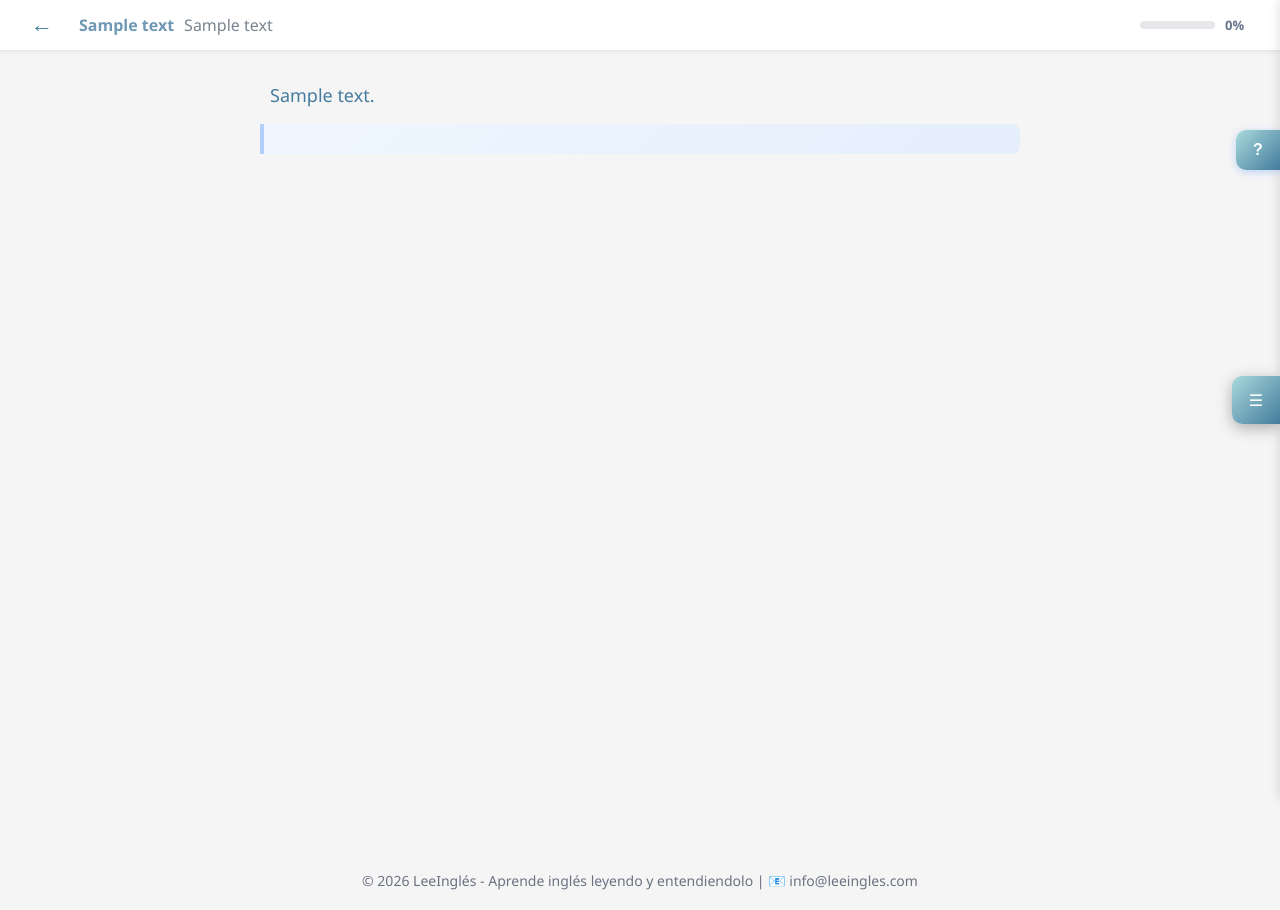
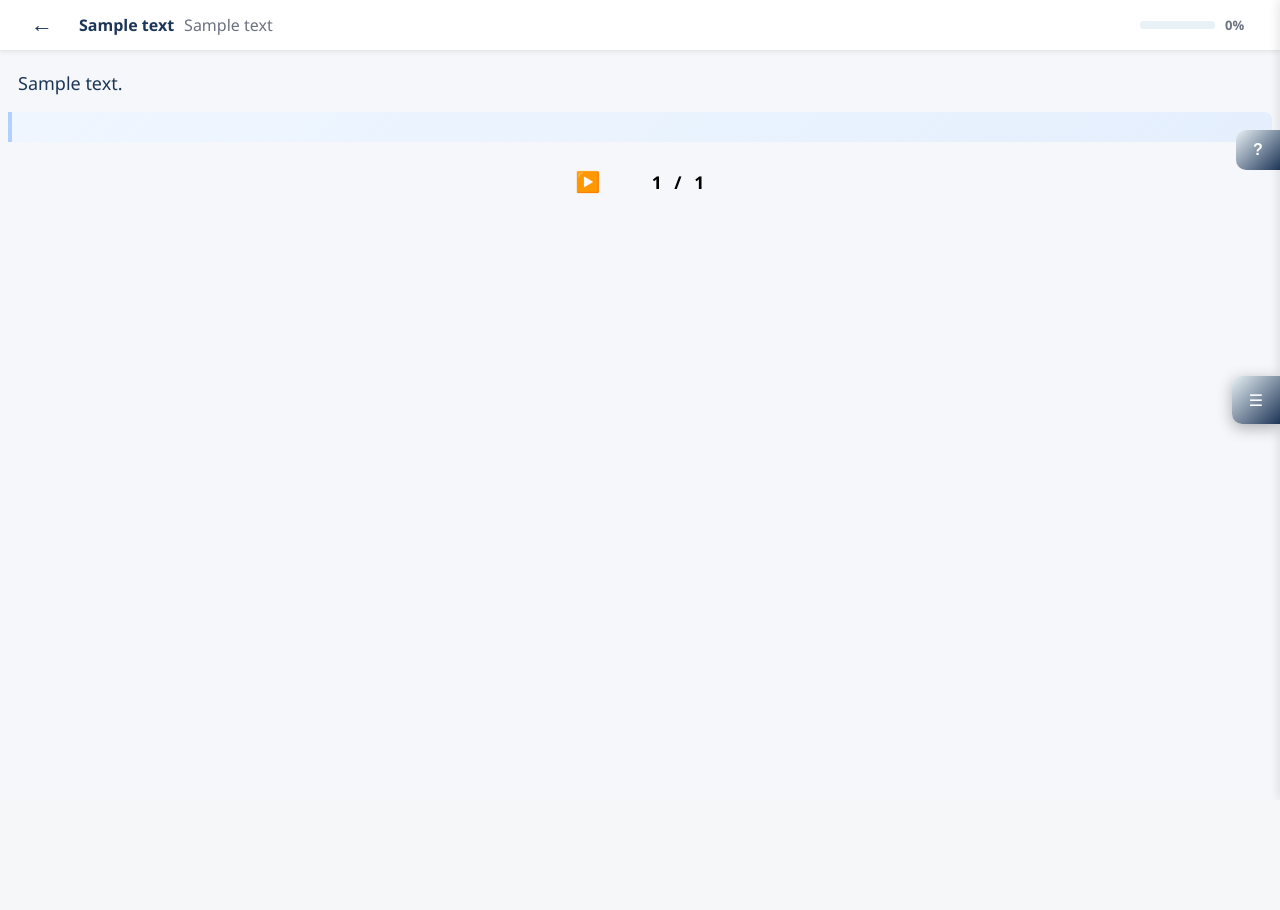
Before and after one commit to LuzDaw/leeingles, a PHP site: page /?public_text_id=1 in a window 1280 px wide. After the commit the page ends 796 px from the top, so only its background shows below. Run offline with PHP 8.4, Linux system fonts and the light colour scheme; a user stored in the database is signed in; data comes from the database, SQL or seed files in the repository; tables that the repository leaves empty hold one stand-in row (values such as "Sample post"); some libraries are stand-ins or nearby versions; some web fonts are replaced.

Commit message:
26/1 lectura 7

```diff
--- a/css/common-styles.css
+++ b/css/common-styles.css
@@ -96,7 +96,7 @@
 /* Palabras clickeables */
 .clickable-word {
         cursor: pointer;
-    color: #457B9D;
+    color: var(--success-color);
     border-radius: var(--border-radius-sm);
     transition: all 0.2s ease;
     font-weight: 500;
--- a/css/mobile-ready.css
+++ b/css/mobile-ready.css
@@ -63,13 +63,7 @@ button, .submenu-button {
     max-width: 90vw;
 }
 
-/* Controles de paginación móvil */
-#pagination-controls {
-    padding: var(--spacing-md);
-    background: rgba(255, 255, 255, 0.9);
-    border-radius: 12px;
-    box-shadow: 0 2px 10px rgba(0, 0, 0, 0.1);
-}
+
 
 /* Media queries para diferentes tamaños */
 @media (max-width: 480px) {
--- a/css/modern-styles.css
+++ b/css/modern-styles.css
@@ -98,18 +98,7 @@
 }
 
 
-/* Paginación moderna */
-#pagination-controls {
-    display: flex;
-    align-items: center;
-    justify-content: center;
-    gap: 1rem;
-    margin: 2rem 0;
-    padding: 1rem;
-    background: var(--bg-primary);
-    border-radius: var(--radius-lg);
-    box-shadow: var(--shadow-sm);
-}
+
 
 #pagination-controls button {
     background: var(--primary-color);
--- a/css/text-styles.css
+++ b/css/text-styles.css
@@ -1,8 +1,3 @@
-#pagination-controls {
-    margin-top: 20px;
-    text-align: center;
-}
-
 /* Botones de paginación (Estilos base en common-styles.css) */
 
 .page-info {
--- a/includes/footer.php
+++ b/includes/footer.php
@@ -5,7 +5,7 @@ $is_reading_mode = isset($_GET['text_id']) || isset($_GET['public_text_id']);
 
 <?php if (!$is_reading_mode): ?>
   <!-- Footer Completo (Oculto en modo lectura) -->
-  <footer class="footer">
+<footer class="footer <?php echo (isset($_GET['text_id']) || isset($_GET['public_text_id'])) ? 'hidden' : ''; ?>">
     <div class="footer-container">
       <div class="footer-section">
         <h3>🌟LeeInglés</h3>
@@ -42,8 +42,8 @@ $is_reading_mode = isset($_GET['text_id']) || isset($_GET['public_text_id']);
   </footer>
 <?php endif; ?>
 
-<!-- Footer simple (Siempre visible) -->
-<footer class="footer-main">
+<!-- Footer simple (Oculto en modo lectura) -->
+<footer class="footer-main <?php echo $is_reading_mode ? 'hidden' : ''; ?>">
   <p>
     © <span id="year-footer"></span> LeeInglés - Aprende inglés leyendo y entendiendolo | 📧 info@leeingles.com
   </p>
--- a/lectura/css/explain-sidebar.css
+++ b/lectura/css/explain-sidebar.css
@@ -3,7 +3,7 @@
 
 body {
     font-family: 'Segoe UI', Tahoma, Geneva, Verdana, sans-serif;
-    background-color: #f5f5f5;
+    background-color: var(--background-color);
     overflow-x: hidden;
 }
 
@@ -12,8 +12,8 @@ body {
     position: fixed;
     top: 130px; /* Posicionar arriba de todo */
     right: 0; /* Pegado al lado derecho */
-    background: linear-gradient(135deg, #A8DADC 0%, #457B9D 100%);
-    color: white;
+    background: linear-gradient(135deg, var(--success-light) 0%, var(--success-color) 100%);
+    color: #ffffff;
     border: none;
     padding: 8px 12px;
     border-radius: 10px 0 0 10px; /* Bordes redondeados solo en el lado izquierdo */
@@ -25,7 +25,7 @@ body {
     gap: 0; /* Sin gap ya que solo hay un icono */
     font-size: 16px; /* Icono más grande */
     transition: all 0.3s ease;
-    box-shadow: 0 2px 8px rgba(59, 130, 246, 0.3);
+    box-shadow: 0 2px 8px var(--shadow-md);
     z-index: 1000;
     opacity: 0;
     visibility: hidden;
@@ -248,12 +248,12 @@ body {
 
 
 .play-btn {
-    background: #3B82F6;
-    color: white;
+    background: var(--secondary-color);
+    color: #ffffff;
 }
 
 .play-btn:hover {
-    background: #60A5FA;
+    background: var(--primary-color);
 }
 
 /* Sidebar de explicaciones */
--- a/lectura/css/floating-menu.css
+++ b/lectura/css/floating-menu.css
@@ -25,9 +25,9 @@
     margin-bottom: 10px;
 }
 
-#submenu .submenu-button.fullscreen { background: #457B9D; color: white; }
-#submenu .submenu-button.print { background: #A8DADC; color: #1B263B; }
-#submenu .submenu-button.repeat { background: rgba(255, 165, 0, 0.8); color: #1B263B; }
+#submenu .submenu-button.fullscreen { background: var(--success-color); color: #ffffff; }
+#submenu .submenu-button.print { background: var(--success-light); color: var(--text-color); }
+#submenu .submenu-button.repeat { background: rgba(255, 165, 0, 0.8); color: var(--text-color); }
 
 #submenu .submenu-button {
     width: 100%;
@@ -42,9 +42,9 @@
     width: 50px;
     height: 50px;
     border-radius: 10px 0 0 10px; /* Cambiar a bordes redondeados solo en el lado izquierdo */
-    background: linear-gradient(135deg, #A8DADC 0%, #457B9D 100%);
+    background: linear-gradient(135deg, var(--success-light) 0%, var(--success-color) 100%);
     border: none;
-    color: white;
+    color: #ffffff;
     font-size: 18px;
     cursor: pointer;
     box-shadow: 0 4px 15px rgba(0, 0, 0, 0.3);
@@ -61,9 +61,9 @@
     width: 60px;
     height: 60px;
     border-radius: 50%;
-    background: linear-gradient(135deg, #457B9D 0%, #1D3557 100%);
+    background: linear-gradient(135deg, var(--success-color) 0%, var(--primary-color) 100%);
     border: none;
-    color: white;
+    color: #ffffff;
     font-size: 24px;
     cursor: pointer;
     box-shadow: 0 4px 15px rgba(0, 0, 0, 0.3);
@@ -108,23 +108,23 @@
 }
 
 .submenu-button.translations {
-    background: #3B82F6;
-    color: white;
+    background: var(--secondary-color);
+    color: #ffffff;
 }
 
 .submenu-button.fullscreen {
     background: #06B6D4;
-    color: white;
+    color: #ffffff;
 }
 
 .submenu-button.print {
     background: #8B5CF6;
-    color: white;
+    color: #ffffff;
 }
 
 .submenu-button.repeat, .submenu-button.double-read {
     background: #F59E0B;
-    color: white;
+    color: #ffffff;
     transition: all 0.3s ease;
 }
 
@@ -163,9 +163,9 @@
     width: 60px;
     height: 60px;
     border-radius: 50%;
-    background: linear-gradient(135deg, #A8DADC 0%, #457B9D 100%);
+    background: linear-gradient(135deg, var(--success-light) 0%, var(--success-color) 100%);
     border: none;
-    color: white;
+    color: #ffffff;
     font-size: 24px;
     cursor: pointer;
     box-shadow: 0 4px 15px rgba(0, 0, 0, 0.3);
--- a/lectura/css/reading-styles.css
+++ b/lectura/css/reading-styles.css
@@ -27,7 +27,7 @@
     border: none;
     font-size: 22px;
     cursor: pointer;
-    color: #457B9D;
+    color: var(--success-color);
     padding: 4px 8px;
     border-radius: 50%;
     transition: background 0.2s;
@@ -53,14 +53,14 @@
    font-size: 1rem;
     font-weight: 600;
     margin: 0;
-    color: #457b9dc7;
+    color: var(--success-color);
 }
 
 .titulo-lectura-traduccion {
    font-size: 1rem;
     font-weight: 400;
     margin: 0;
-    color: #2c3e50a3;
+    color: var(--text-muted);
 }
 
 .progreso-lectura {
@@ -102,15 +102,18 @@
 }
 
 #pages-container {
-    padding: 20px;
-    max-width: 800px;
+    padding: 8px;
+}
+
+/* #pages-container {
+    padding: 20px 20px 60px 20px; /* Espacio para los controles fijos */
+    /* max-width: 800px;
     margin: 0 auto;
-    height: 100vh; /* Ocupar toda la altura */
+    min-height: 100vh;
     display: flex;
     flex-direction: column;
     box-sizing: border-box;
-    overflow: hidden; /* Evitar scroll externo */
-}
+} */
 
 /* Estructura para paginación dinámica */
 .dynamic-pagination #dynamic-content-viewport {
@@ -123,7 +126,7 @@
 }
 
 .paragraph-wrapper {
-    margin-bottom: 1.5rem;
+    /* margin-bottom: 1.5rem; */
     page-break-inside: avoid;
     break-inside: avoid;
 }
@@ -144,37 +147,33 @@
 }
 
 #pagination-controls {
-    margin-top: auto;
-    padding: 10px 0;
-    text-align: center;
-    border-top: 1px solid #f1f5f9;
-    display: flex;
+
     justify-content: center;
     align-items: center;
-    gap: 15px;
-    background: white;
-    width: 100%;
+    gap: 20px;
+    background: none;
+
 }
 
 .pagination-btn, .play-btn {
-    background: #457B9D;
-    color: white;
-    border: none;
-    padding: 8px 16px;
-    border-radius: 6px;
+    background: none !important;
+    color: var(--success-color) !important;
+    border: none !important;
+    padding: 0 !important;
+    margin: 0 !important;
     cursor: pointer;
     font-weight: 600;
-    transition: all 0.2s;
     display: flex;
     align-items: center;
     justify-content: center;
-    min-width: 44px;
-    height: 40px;
+    min-width: 30px;
+    height: 30px;
+    font-size: 1.5rem;
+    box-shadow: none !important;
 }
 
 .play-btn {
-    background: #1D3557;
-    font-size: 1.2rem;
+    font-size: 2rem;
 }
 
 .pagination-btn:disabled {
@@ -184,13 +183,13 @@
 }
 
 .pagination-btn:not(:disabled):hover {
-    background: #1D3557;
+    background: var(--primary-color);
     transform: translateY(-1px);
 }
 
 .page-info {
     font-weight: 600;
-    color: #457B9D;
+    color: var(--success-color);
     font-size: 1.1rem;
 }
 
--- a/lectura/js/lector.js
+++ b/lectura/js/lector.js
@@ -173,9 +173,13 @@ function initLector() {
         const totalPages = window.virtualPages.length;
         const controls = document.getElementById('pagination-controls');
         if (controls) {
-            controls.style.display = totalPages > 1 ? 'flex' : 'none';
+            controls.style.display = 'flex'; // Mostrar siempre para que el botón Play sea visible
             const totalPagesSpan = document.getElementById('total-pages');
             if (totalPagesSpan) totalPagesSpan.textContent = totalPages;
+
+            // Ocultar botones de navegación si solo hay una página
+            if (prevBtn) prevBtn.style.visibility = totalPages > 1 ? 'visible' : 'hidden';
+            if (nextBtn) nextBtn.style.visibility = totalPages > 1 ? 'visible' : 'hidden';
         }
 
         // Asegurar que la página actual es válida tras repaginar
--- a/practicas/css/practice-styles.css
+++ b/practicas/css/practice-styles.css
@@ -695,33 +695,33 @@
     padding: 15px;
     background: #f8fafc;
     border-radius: 8px;
-    border-left: 4px solid #3b82f6;
+    border-left: 4px solid var(--secondary-color);
 }
 
 .text-selector-info p {
     margin: 8px 0;
     font-size: 14px;
-    color: #6b7280;
+    color: var(--text-muted);
     line-height: 1.4;
 }
 
 .text-selector-info p strong {
-    color: #374151;
+    color: var(--text-color);
 }
 
 /* Estilos para los grupos de opciones */
 .text-select optgroup {
     font-weight: bold;
-    color: #374151;
+    color: var(--text-color);
     background: #f8fafc;
 }
 
 .text-select optgroup[label*="Mis textos"] {
-    color: #eaa827;
+    color: var(--accent-color);
 }
 
 .text-select optgroup[label*="Textos públicos"] {
-    color: #3b82f6;
+    color: var(--secondary-color);
 }
 
 .loading-container {
@@ -768,13 +768,13 @@
   line-height: 1.6;
   margin-bottom: 25px;
   text-align: center;
-  color: #1f2937;
+  color: var(--text-color);
 }
 
 .blank {
   display: inline-block;
   min-width: 80px;
-  border-bottom: 3px solid #3b82f6;
+  border-bottom: 3px solid var(--secondary-color);
   margin: 0 5px;
   text-align: center;
   font-weight: bold;
@@ -788,9 +788,9 @@
 }
 
 .option-btn.selected {
-  background: #3b82f6;
-  color: white;
-  border-color: #3b82f6;
+  background: var(--secondary-color);
+  color: #ffffff;
+  border-color: var(--secondary-color);
 }
 
 .feedback {
@@ -804,7 +804,7 @@
 .feedback.correct {
   background: #dbeafe;
   color: #1e40af;
-  border: 2px solid #3b82f6;
+  border: 2px solid var(--secondary-color);
 }
 
 .feedback.incorrect {
@@ -833,7 +833,7 @@
 .no-words {
     text-align: center;
     padding: 40px;
-    color: #6b7280;
+    color: var(--text-muted);
 }
 
 /* ============================================
@@ -849,7 +849,7 @@
 
 .practice-word:hover {
     background-color: #e5e7eb;
-    color: #374151;
+    color: var(--text-color);
     transform: translateY(-1px);
 }
 
@@ -859,7 +859,7 @@
 }
 
 .practice-gap {
-   color: #457b9d;
+   color: var(--success-color);
     background-color: #dde1e8;
     padding: 0px 0px 0px 0px;
     font-size: 18px;
@@ -881,7 +881,7 @@
     border-radius: 8px;
     font-weight: bold;
     color: #fff;
-    background: #ff8a00;
+    background: var(--accent-color);
     box-shadow: 0 4px 12px rgba(0, 0, 0, 0.15);
     animation: fadeInUp 0.3s ease;
 }
```
Also changed, not shown: other parts of css/common-styles.css (+13 -13 lines), other parts of lectura/css/explain-sidebar.css (+51 -51 lines), other parts of lectura/css/reading-styles.css (+19 -19 lines), other parts of practicas/css/practice-styles.css (+68 -68 lines), css/dispositivo.css (+14 -14 lines), recordatorio/email_templates.php (+23 -7 lines).
